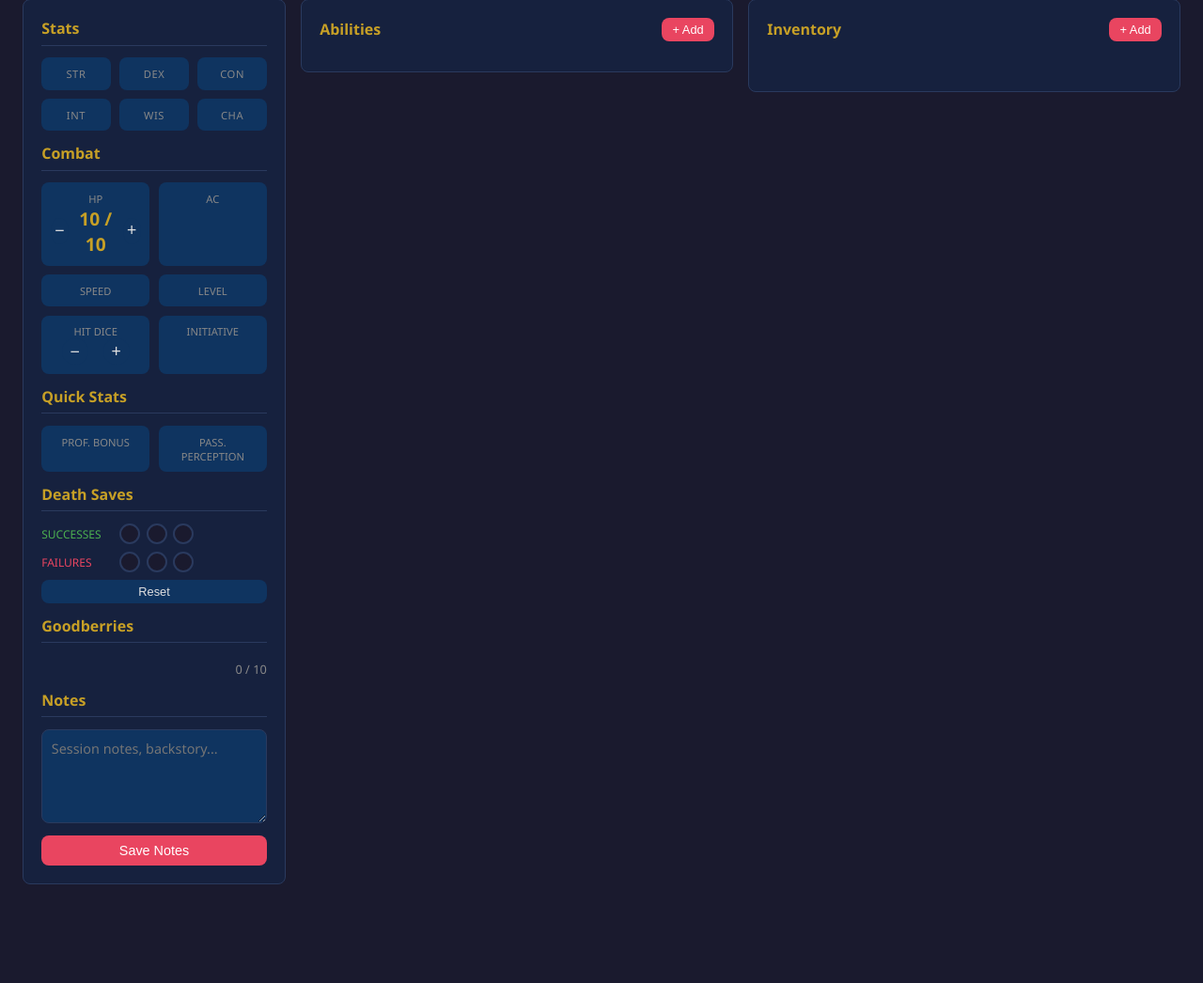
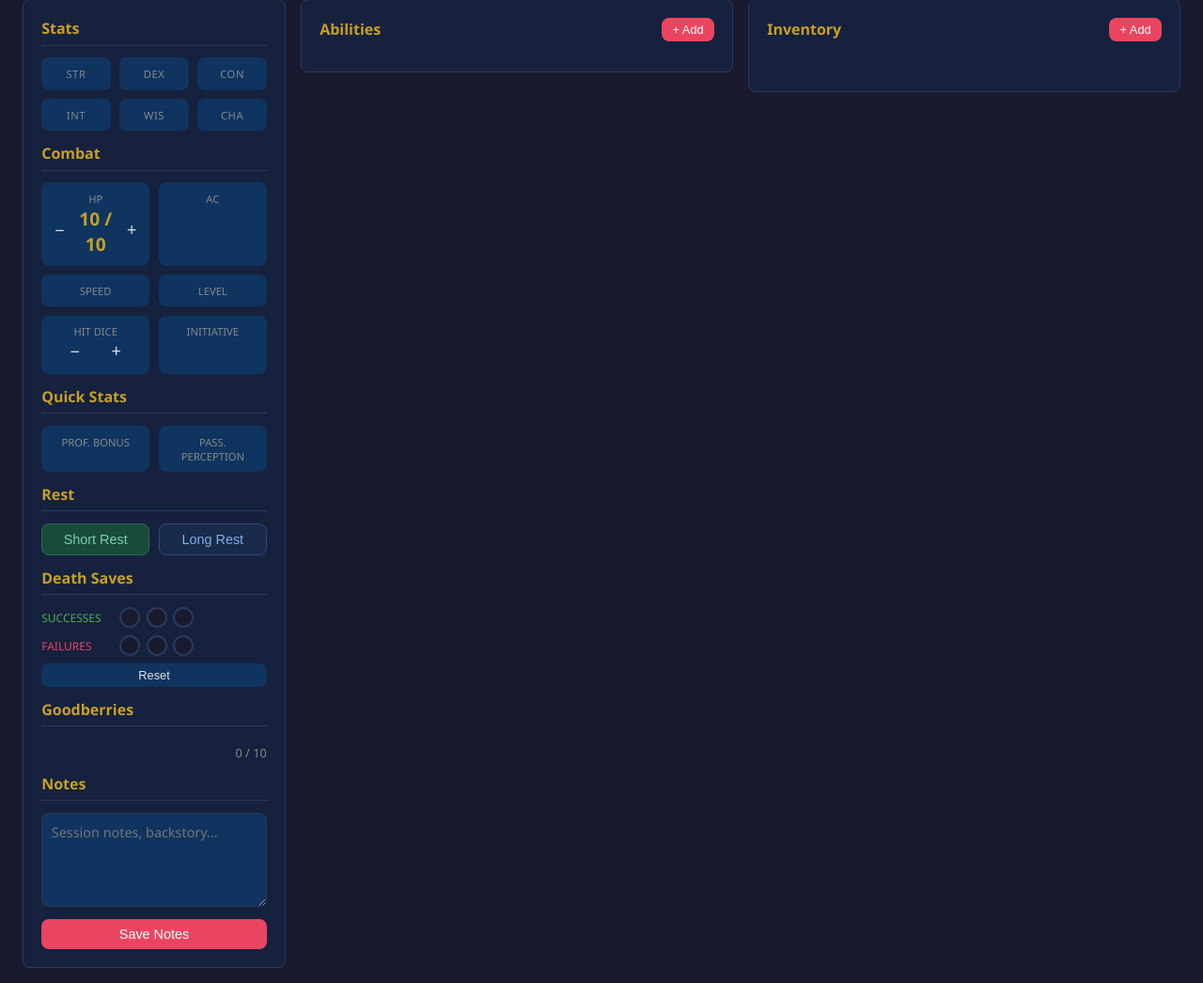
Before and after one commit to nmacinnis/tomato, a Flask app: page /character/1 in a window 1280 px wide. Shown: the part 83-1129 px from the top of the page at 94% size. Before the commit the page ends 1024 px from the top, so only its background shows below. Run offline with Flask 3, Linux system fonts and the light colour scheme.

Commit message:
short rest and long rest buttons

```diff
--- a/app.py
+++ b/app.py
@@ -108,8 +108,8 @@ def create_ability(cid):
     data = request.json
     db = get_db()
     cur = db.execute(
-        """INSERT INTO abilities (character_id, name, type, description, uses_max, uses_remaining)
-           VALUES (?,?,?,?,?,?)""",
+        """INSERT INTO abilities (character_id, name, type, description, uses_max, uses_remaining, recharge)
+           VALUES (?,?,?,?,?,?,?)""",
         (
             cid,
             data.get("name", "New Ability"),
@@ -117,17 +117,55 @@ def create_ability(cid):
             data.get("description", ""),
             data.get("uses_max", None),
             data.get("uses_max", None),
+            data.get("recharge", None),
         ),
     )
     db.commit()
     return jsonify({"id": cur.lastrowid}), 201
 
 
+@app.route("/api/characters/<int:cid>/rest", methods=["POST"])
+def do_rest(cid):
+    rest_type = request.json.get("type")  # 'short' or 'long'
+    if rest_type not in ("short", "long"):
+        return jsonify({"error": "type must be 'short' or 'long'"}), 400
+    db = get_db()
+
+    if rest_type == "short":
+        db.execute(
+            "UPDATE abilities SET uses_remaining=uses_max WHERE character_id=? AND recharge='short'",
+            (cid,),
+        )
+        db.execute(
+            "UPDATE characters SET death_save_successes=0, death_save_failures=0 WHERE id=?",
+            (cid,),
+        )
+
+    elif rest_type == "long":
+        db.execute(
+            "UPDATE abilities SET uses_remaining=uses_max WHERE character_id=? AND uses_max IS NOT NULL",
+            (cid,),
+        )
+        char = db.execute("SELECT level, hit_dice_remaining FROM characters WHERE id=?", (cid,)).fetchone()
+        recovered_hd = min(char["level"], char["hit_dice_remaining"] + max(1, char["level"] // 2))
+        db.execute(
+            """UPDATE characters
+               SET hp=max_hp, hit_dice_remaining=?,
+                   death_save_successes=0, death_save_failures=0,
+                   goodberries=0
+               WHERE id=?""",
+            (recovered_hd, cid),
+        )
+
+    db.commit()
+    return jsonify({"ok": True, "type": rest_type})
+
+
 @app.route("/api/abilities/<int:aid>", methods=["PUT"])
 def update_ability(aid):
     data = request.json
     db = get_db()
-    fields = ["name", "type", "description", "uses_max", "uses_remaining"]
+    fields = ["name", "type", "description", "uses_max", "uses_remaining", "recharge"]
     set_clause = ", ".join(f"{f}=?" for f in fields if f in data)
     values = [data[f] for f in fields if f in data]
     if not set_clause:
--- a/database.py
+++ b/database.py
@@ -51,7 +51,8 @@ def init_db():
             type            TEXT    NOT NULL DEFAULT 'passive',
             description     TEXT    NOT NULL DEFAULT '',
             uses_max        INTEGER,
-            uses_remaining  INTEGER
+            uses_remaining  INTEGER,
+            recharge        TEXT    -- 'short', 'long', or NULL
         );
 
         CREATE TABLE IF NOT EXISTS inventory (
@@ -66,12 +67,41 @@ def init_db():
         """
     )
     # Migrate existing databases that predate these columns
-    for col in ("hit_dice_remaining", "death_save_successes", "death_save_failures", "goodberries"):
+    for col_def in (
+        "hit_dice_remaining   INTEGER NOT NULL DEFAULT 0",
+        "death_save_successes INTEGER NOT NULL DEFAULT 0",
+        "death_save_failures  INTEGER NOT NULL DEFAULT 0",
+        "goodberries          INTEGER NOT NULL DEFAULT 0",
+    ):
         try:
-            conn.execute(f"ALTER TABLE characters ADD COLUMN {col} INTEGER NOT NULL DEFAULT 0")
+            conn.execute(f"ALTER TABLE characters ADD COLUMN {col_def}")
         except sqlite3.OperationalError:
-            pass  # column already exists
-    # Seed hit_dice_remaining = level for any character that has it still at 0
+            pass
+    try:
+        conn.execute("ALTER TABLE abilities ADD COLUMN recharge TEXT")
+    except sqlite3.OperationalError:
+        pass
+
+    # Seed hit_dice_remaining = level for freshly migrated characters
     conn.execute("UPDATE characters SET hit_dice_remaining = level WHERE hit_dice_remaining = 0")
+
+    # Tag Tomato's abilities with their recharge type
+    short_rest = (
+        "Action Surge",
+        "Second Wind",
+        "Feat — Mage Slayer: Guarded Mind",
+        "Superiority Dice Pool (d8)",
+    )
+    long_rest = (
+        "Knowledge from a Past Life",
+        "Know Your Enemy",
+        "Indomitable",
+        "Spell: Goodberry",
+    )
+    for name in short_rest:
+        conn.execute("UPDATE abilities SET recharge='short' WHERE name=? AND recharge IS NULL", (name,))
+    for name in long_rest:
+        conn.execute("UPDATE abilities SET recharge='long' WHERE name=? AND recharge IS NULL", (name,))
+
     conn.commit()
     conn.close()
--- a/static/character.js
+++ b/static/character.js
@@ -186,6 +186,35 @@ function editStat(stat) {
   input.onkeydown = e => { if (e.key === "Enter") save(); if (e.key === "Escape") { input.value = current; input.blur(); } };
 }
 
+// ── Rest Buttons ───────────────────────────────────────────────────────────────
+
+async function doRest(type) {
+  const res = await fetch(`/api/characters/${CHARACTER_ID}/rest`, {
+    method: "POST",
+    headers: { "Content-Type": "application/json" },
+    body: JSON.stringify({ type }),
+  });
+  if (!res.ok) return;
+
+  // Reload character data and re-render everything
+  const updated = await fetch(`/api/characters/${CHARACTER_ID}`);
+  char = await updated.json();
+  renderCharacter();
+  loadAbilities();  // ability uses_remaining may have changed
+
+  const label = type === "short" ? "Short rest taken." : "Long rest taken — HP, abilities, and hit dice restored.";
+  const fb = document.getElementById("rest-feedback");
+  fb.textContent = label;
+  fb.hidden = false;
+  setTimeout(() => { fb.hidden = true; }, 3000);
+}
+
+document.getElementById("short-rest-btn").onclick = () => doRest("short");
+document.getElementById("long-rest-btn").onclick = async () => {
+  if (!confirm("Take a long rest? This will restore HP, all abilities, and recover hit dice.")) return;
+  doRest("long");
+};
+
 // Delete character
 document.getElementById("delete-char-btn").onclick = async () => {
   if (!confirm(`Delete ${char.name}? This cannot be undone.`)) return;
@@ -207,26 +236,31 @@ async function loadAbilities() {
   abilities.forEach(a => list.appendChild(renderAbilityCard(a)));
 }
 
+const RECHARGE_LABEL = { short: "short rest", long: "long rest" };
+
 function renderAbilityCard(a) {
   const div = document.createElement("div");
   div.className = "ability-card";
-  const usesText = a.uses_max != null
-    ? `Uses: ${a.uses_remaining ?? a.uses_max} / ${a.uses_max}`
+  const rem = a.uses_remaining ?? a.uses_max;
+  const usesText = a.uses_max != null ? `${rem} / ${a.uses_max}` : "";
+  const rechargeBadge = a.recharge
+    ? `<span class="recharge-badge recharge-${a.recharge}">${RECHARGE_LABEL[a.recharge]}</span>`
     : "";
   div.innerHTML = `
     <div class="ability-card-header">
       <div>
         <span class="ability-name">${escHtml(a.name)}</span>
         <span class="ability-type">${escHtml(a.type)}</span>
+        ${rechargeBadge}
       </div>
       <div class="card-actions">
-        ${a.uses_max != null ? `<button class="use-btn" data-id="${a.id}" data-rem="${a.uses_remaining ?? a.uses_max}">Use</button>` : ""}
+        ${a.uses_max != null ? `<button class="use-btn" data-id="${a.id}" data-rem="${rem}">Use</button>` : ""}
         <button class="edit-ability-btn" data-id="${a.id}">Edit</button>
         <button class="del-ability-btn" data-id="${a.id}">✕</button>
       </div>
     </div>
     ${a.description ? `<div class="ability-desc">${escHtml(a.description)}</div>` : ""}
-    ${usesText ? `<div class="ability-uses">${usesText}</div>` : ""}
+    ${usesText ? `<div class="ability-uses">Uses: ${usesText}</div>` : ""}
   `;
 
   div.querySelector(".edit-ability-btn")?.addEventListener("click", () => openAbilityModal(a));
@@ -263,6 +297,7 @@ function openAbilityModal(ability = null) {
     abilityForm.type.value = ability.type;
     abilityForm.description.value = ability.description;
     abilityForm.uses_max.value = ability.uses_max ?? "";
+    abilityForm.recharge.value = ability.recharge ?? "";
   } else {
     abilityForm.id_field = null;
   }
@@ -278,6 +313,7 @@ abilityForm.onsubmit = async (e) => {
   const body = Object.fromEntries(fd.entries());
   if (body.uses_max === "") body.uses_max = null;
   else body.uses_max = Number(body.uses_max);
+  if (body.recharge === "") body.recharge = null;
 
   if (abilityForm.id_field) {
     body.uses_remaining = body.uses_max;
--- a/static/style.css
+++ b/static/style.css
@@ -190,6 +190,45 @@ main { padding: 1.5rem; }
 
 .weight-total { font-size: 0.85rem; color: var(--muted); text-align: right; margin-top: 0.5rem; }
 
+/* ── Rest Buttons ─────────────────────────────────────────────────────────── */
+.rest-buttons { display: flex; gap: 0.6rem; }
+
+.btn-rest-short {
+  flex: 1;
+  background: #1a4a3a;
+  color: #7ecfb0;
+  border: 1px solid #2a6a5a;
+}
+.btn-rest-short:hover { background: #235a48; }
+
+.btn-rest-long {
+  flex: 1;
+  background: #1a2a4a;
+  color: #7eb0ef;
+  border: 1px solid #2a4a7a;
+}
+.btn-rest-long:hover { background: #233558; }
+
+.rest-feedback {
+  font-size: 0.8rem;
+  color: var(--accent2);
+  text-align: center;
+  padding: 0.3rem;
+  background: var(--panel);
+  border-radius: var(--radius);
+}
+
+/* ── Recharge Badges ──────────────────────────────────────────────────────── */
+.recharge-badge {
+  font-size: 0.7rem;
+  padding: 0.1rem 0.4rem;
+  border-radius: 4px;
+  white-space: nowrap;
+  margin-left: 0.3rem;
+}
+.recharge-short { background: #1a4a3a; color: #7ecfb0; }
+.recharge-long  { background: #1a2a4a; color: #7eb0ef; }
+
 /* ── Death Saves ──────────────────────────────────────────────────────────── */
 .death-saves { display: flex; flex-direction: column; gap: 0.5rem; }
 
--- a/templates/character.html
+++ b/templates/character.html
@@ -59,6 +59,13 @@
         <div class="combat-box"><span class="combat-label">Prof. Bonus</span><span id="prof-val"></span></div>
         <div class="combat-box"><span class="combat-label">Pass. Perception</span><span id="perc-val"></span></div>
       </div>
+
+      <h2>Rest</h2>
+      <div class="rest-buttons">
+        <button class="btn btn-rest-short" id="short-rest-btn">Short Rest</button>
+        <button class="btn btn-rest-long"  id="long-rest-btn">Long Rest</button>
+      </div>
+      <div id="rest-feedback" class="rest-feedback" hidden></div>
 
       <h2>Death Saves</h2>
       <div class="death-saves">
@@ -128,6 +135,13 @@
       </label>
       <label>Description <textarea name="description"></textarea></label>
       <label>Uses per Rest (leave blank if unlimited) <input name="uses_max" type="number" min="1" /></label>
+      <label>Recharges on
+        <select name="recharge">
+          <option value="">— unlimited / never —</option>
+          <option value="short">Short Rest</option>
+          <option value="long">Long Rest</option>
+        </select>
+      </label>
       <div class="modal-actions">
         <button type="button" class="btn" id="cancel-ability">Cancel</button>
         <button type="submit" class="btn btn-primary">Save</button>
```
